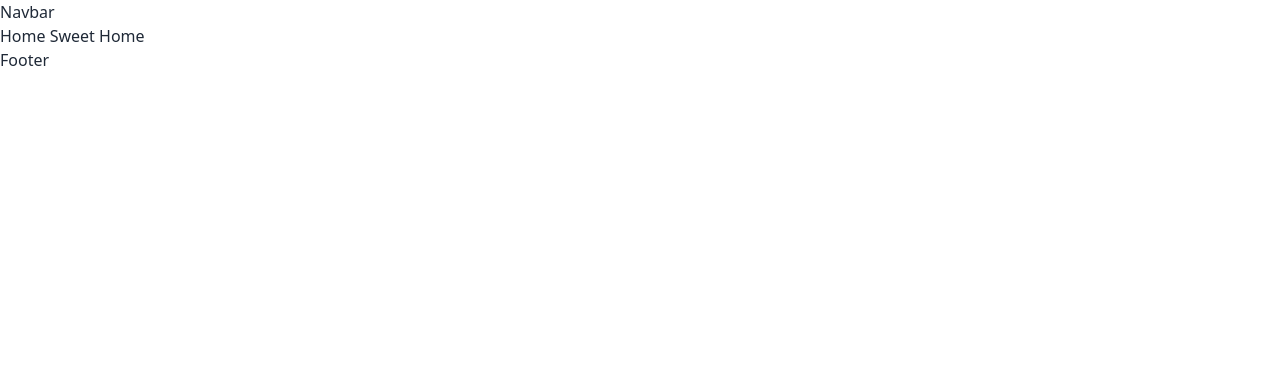
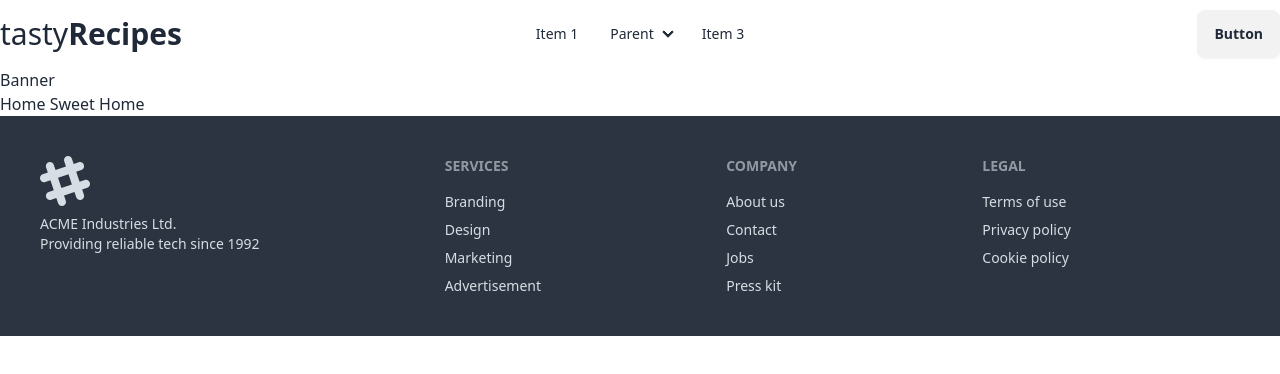
Before and after one commit to antu619/tasty-recipes, a React (Vite) app: page / in a window 1280 px wide. Shown: the top 374 px of the page. Built offline with nearby package versions, Linux system fonts and the light colour scheme.

Commit message:
Added navbar and footer section

```diff
--- a/src/App.jsx
+++ /dev/null
@@ -1,12 +0,0 @@
-
-
-function App() {
-
-  return (
-    <>
-      <h1 className='text-3xl text-center mt-10'>Welcome to Tasty Recipes</h1>
-    </>
-  )
-}
-
-export default App
--- /dev/null
+++ b/src/components/Home/Banner.jsx
@@ -0,0 +1,10 @@
+
+const Banner = () => {
+    return (
+        <div>
+            Banner
+        </div>
+    );
+};
+
+export default Banner;
--- a/src/components/shared/Footer.jsx
+++ b/src/components/shared/Footer.jsx
@@ -2,9 +2,32 @@
 
 const Footer = () => {
     return (
-        <div>
-            Footer
-        </div>
+        <footer className="footer p-10 bg-neutral text-neutral-content">
+  <aside>
+    <svg width="50" height="50" viewBox="0 0 24 24" xmlns="http://www.w3.org/2000/svg" fillRule="evenodd" clipRule="evenodd" className="fill-current"><path d="M22.672 15.226l-2.432.811.841 2.515c.33 1.019-.209 2.127-1.23 2.456-1.15.325-2.148-.321-2.463-1.226l-.84-2.518-5.013 1.677.84 2.517c.391 1.203-.434 2.542-1.831 2.542-.88 0-1.601-.564-1.86-1.314l-.842-2.516-2.431.809c-1.135.328-2.145-.317-2.463-1.229-.329-1.018.211-2.127 1.231-2.456l2.432-.809-1.621-4.823-2.432.808c-1.355.384-2.558-.59-2.558-1.839 0-.817.509-1.582 1.327-1.846l2.433-.809-.842-2.515c-.33-1.02.211-2.129 1.232-2.458 1.02-.329 2.13.209 2.461 1.229l.842 2.515 5.011-1.677-.839-2.517c-.403-1.238.484-2.553 1.843-2.553.819 0 1.585.509 1.85 1.326l.841 2.517 2.431-.81c1.02-.33 2.131.211 2.461 1.229.332 1.018-.21 2.126-1.23 2.456l-2.433.809 1.622 4.823 2.433-.809c1.242-.401 2.557.484 2.557 1.838 0 .819-.51 1.583-1.328 1.847m-8.992-6.428l-5.01 1.675 1.619 4.828 5.011-1.674-1.62-4.829z"></path></svg>
+    <p>ACME Industries Ltd.<br/>Providing reliable tech since 1992</p>
+  </aside>
+  <nav>
+    <h6 className="footer-title">Services</h6>
+    <a className="link link-hover">Branding</a>
+    <a className="link link-hover">Design</a>
+    <a className="link link-hover">Marketing</a>
+    <a className="link link-hover">Advertisement</a>
+  </nav>
+  <nav>
+    <h6 className="footer-title">Company</h6>
+    <a className="link link-hover">About us</a>
+    <a className="link link-hover">Contact</a>
+    <a className="link link-hover">Jobs</a>
+    <a className="link link-hover">Press kit</a>
+  </nav>
+  <nav>
+    <h6 className="footer-title">Legal</h6>
+    <a className="link link-hover">Terms of use</a>
+    <a className="link link-hover">Privacy policy</a>
+    <a className="link link-hover">Cookie policy</a>
+  </nav>
+</footer>
     );
 };
 
--- a/src/components/shared/Navbar.jsx
+++ b/src/components/shared/Navbar.jsx
@@ -1,10 +1,47 @@
+import { Link } from "react-router-dom";
 
 
 const Navbar = () => {
     return (
-        <div>
-            Navbar
-        </div>
+        <div className="navbar bg-base-100 px-0">
+  <div className="navbar-start">
+    <div className="dropdown">
+      <div tabIndex={0} role="button" className="btn btn-ghost lg:hidden">
+        <svg xmlns="http://www.w3.org/2000/svg" className="h-5 w-5" fill="none" viewBox="0 0 24 24" stroke="currentColor"><path strokeLinecap="round" strokeLinejoin="round" strokeWidth="2" d="M4 6h16M4 12h8m-8 6h16" /></svg>
+      </div>
+      <ul tabIndex={0} className="menu menu-sm dropdown-content mt-3 z-[1] p-2 shadow bg-base-100 rounded-box w-52">
+        <li><a>Item 1</a></li>
+        <li>
+          <a>Parent</a>
+          <ul className="p-2">
+            <li><a>Submenu 1</a></li>
+            <li><a>Submenu 2</a></li>
+          </ul>
+        </li>
+        <li><a>Item 3</a></li>
+      </ul>
+    </div>
+    <Link to='/' className="text-3xl">tasty<span className="font-bold">Recipes</span></Link>
+  </div>
+  <div className="navbar-center hidden lg:flex">
+    <ul className="menu menu-horizontal px-1">
+      <li><a>Item 1</a></li>
+      <li>
+        <details>
+          <summary>Parent</summary>
+          <ul className="p-2">
+            <li><a>Submenu 1</a></li>
+            <li><a>Submenu 2</a></li>
+          </ul>
+        </details>
+      </li>
+      <li><a>Item 3</a></li>
+    </ul>
+  </div>
+  <div className="navbar-end">
+    <a className="btn">Button</a>
+  </div>
+</div>
     );
 };
 
--- a/src/layouts/Main.jsx
+++ b/src/layouts/Main.jsx
@@ -5,7 +5,7 @@
 
 const Main = () => {
     return (
-        <div>
+        <div className="max-w-7xl mx-auto">
             <Navbar/>
             <Outlet/>
             <Footer/>
--- a/src/pages/Home.jsx
+++ b/src/pages/Home.jsx
@@ -1,8 +1,11 @@
+import Banner from "../components/Home/Banner";
 
 
 const Home = () => {
     return (
         <div>
+            {/* Banner Section */}
+            <Banner />
             Home Sweet Home
         </div>
     );
```
